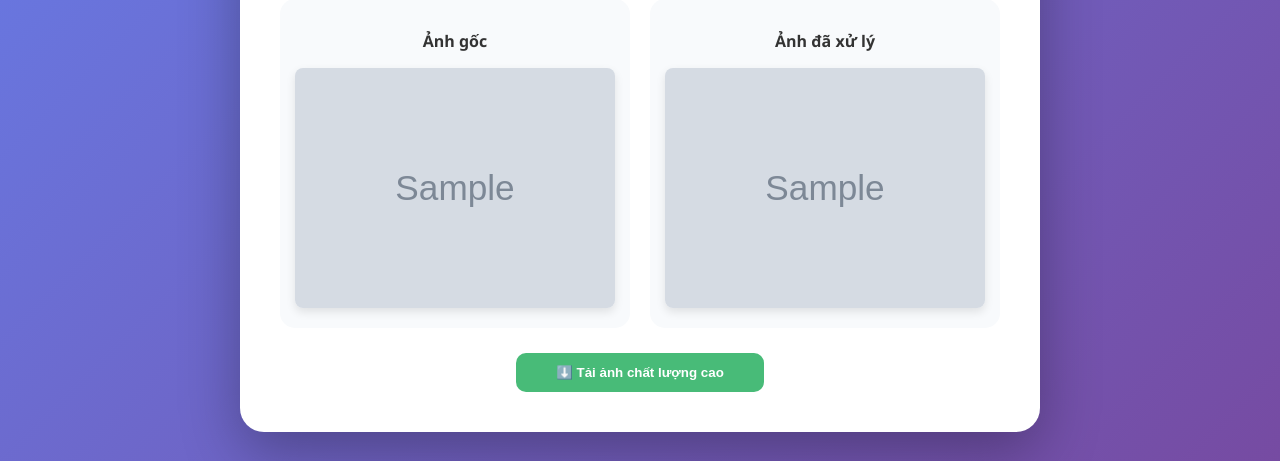
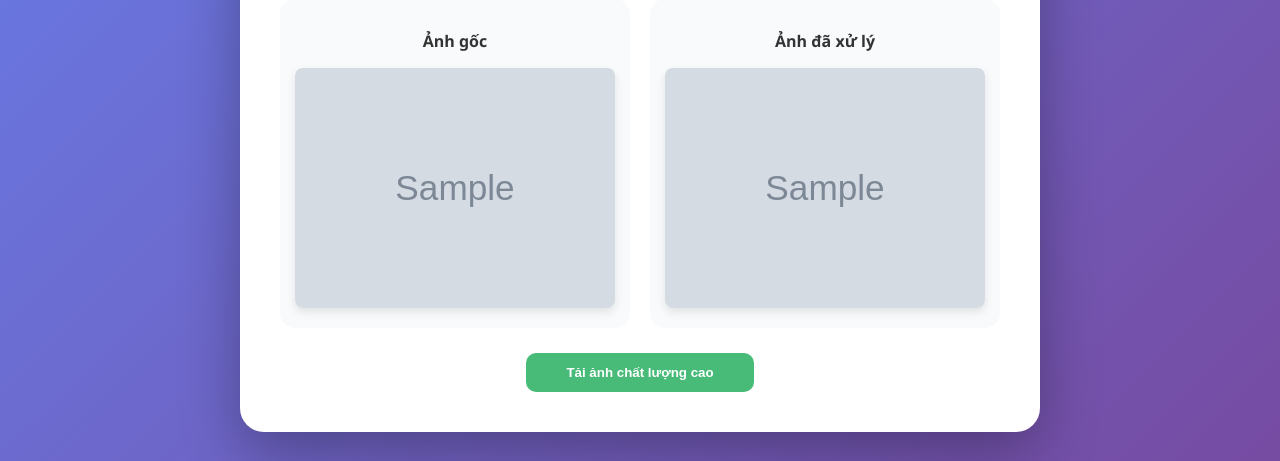
Before and after one commit to luen2003/enhance_image_quality, a Flask app: template templates/index.html in a window 1280 px wide. Shown: the part 339-800 px from the top of the page. Run offline with Flask 3, Linux system fonts and the light colour scheme; the template is opened without the code that fills it: most values are stand-ins (such as "Sample title", 1, 10 or a date in 2020); grey boxes marked "Sample" are stand-in pictures.

Commit message:
complete app

```diff
--- a/templates/index.html
+++ b/templates/index.html
@@ -1,5 +1,6 @@
 <!DOCTYPE html>
 <html lang="vi">
+
 <head>
     <meta charset="UTF-8">
     <meta name="viewport" content="width=device-width, initial-scale=1.0">
@@ -27,7 +28,7 @@
             width: 95%;
             max-width: 800px;
             text-align: center;
-            box-shadow: 0 20px 60px rgba(0,0,0,0.3);
+            box-shadow: 0 20px 60px rgba(0, 0, 0, 0.3);
         }
 
         h1 {
@@ -106,7 +107,8 @@
 
         .file-info {
             font-size: 14px;
-            color: #48bb78; /* Màu xanh lá cây */
+            color: #48bb78;
+            /* Màu xanh lá cây */
             font-weight: 600;
             margin-top: 10px;
         }
@@ -137,7 +139,7 @@
         .result-img {
             width: 100%;
             border-radius: 8px;
-            box-shadow: 0 4px 10px rgba(0,0,0,0.1);
+            box-shadow: 0 4px 10px rgba(0, 0, 0, 0.1);
         }
 
         .download-btn {
@@ -157,6 +159,7 @@
         }
     </style>
 </head>
+
 <body>
 
     <div class="container">
@@ -178,7 +181,7 @@
             </div>
 
             <div class="loading" id="loading">
-            ⚙️ Đang xử lý... Vui lòng đợi trong giây lát
+                Đang xử lý... Vui lòng đợi trong giây lát
             </div>
         </form>
 
@@ -197,7 +200,7 @@
         </div>
 
         <a href="/outputs/{{ output_file }}" download style="text-decoration: none;">
-        <button class="download-btn">⬇️ Tải ảnh chất lượng cao</button>
+            <button class="download-btn">Tải ảnh chất lượng cao</button>
         </a>
         {% endif %}
     </div>
@@ -218,7 +221,7 @@ function handleFileSelect(input) {
             if (input.files && input.files[0]) {
                 const reader = new FileReader();
 
-        reader.onload = function(e) {
+                reader.onload = function (e) {
                     previewImg.src = e.target.result;
                     previewContainer.style.display = "block";
                     fileNameDisplay.innerText = "Tệp đã chọn: " + input.files[0].name;
@@ -230,4 +233,5 @@ function handleFileSelect(input) {
     </script>
 
 </body>
+
 </html>
```
Lines whose indentation alone changed are shown as unchanged.
